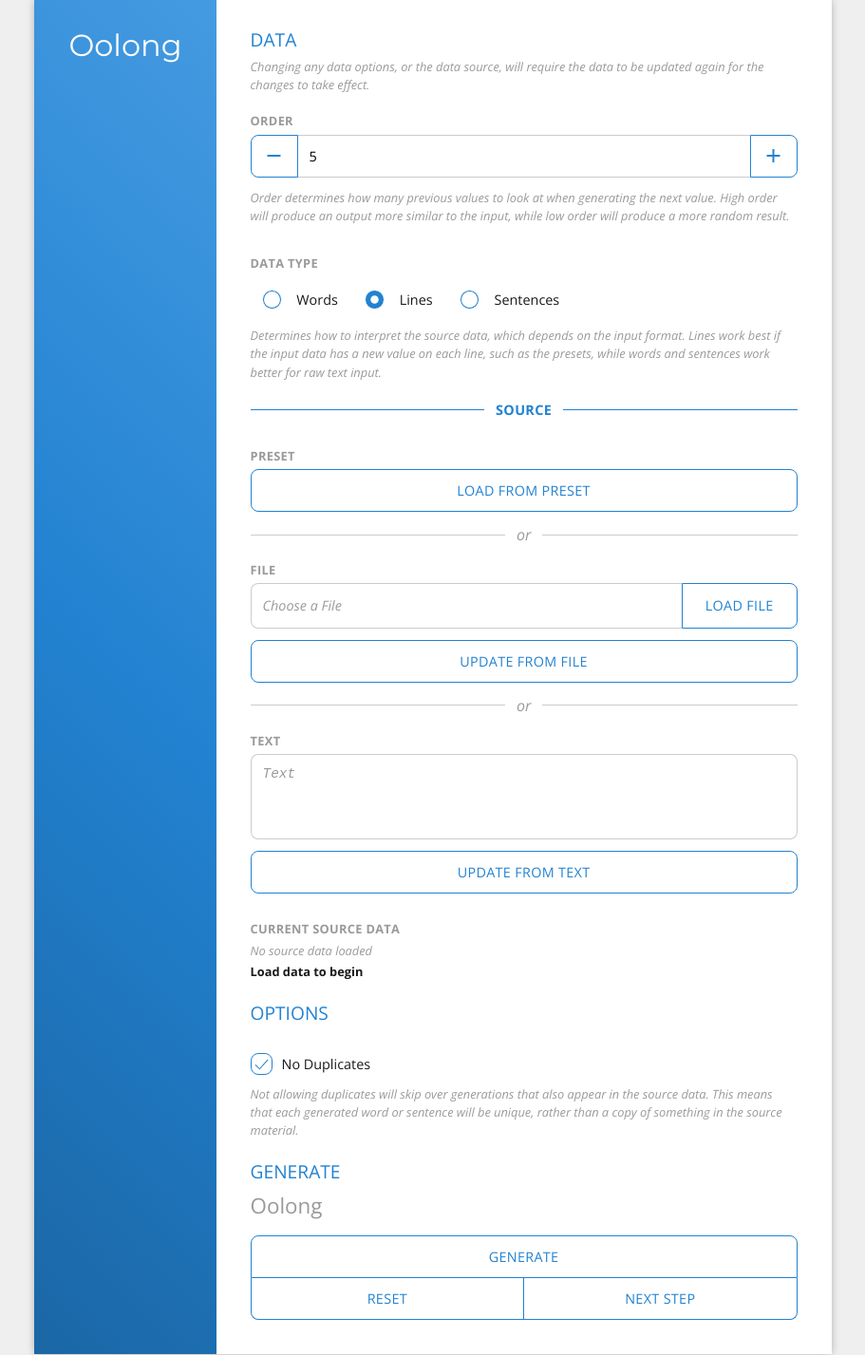
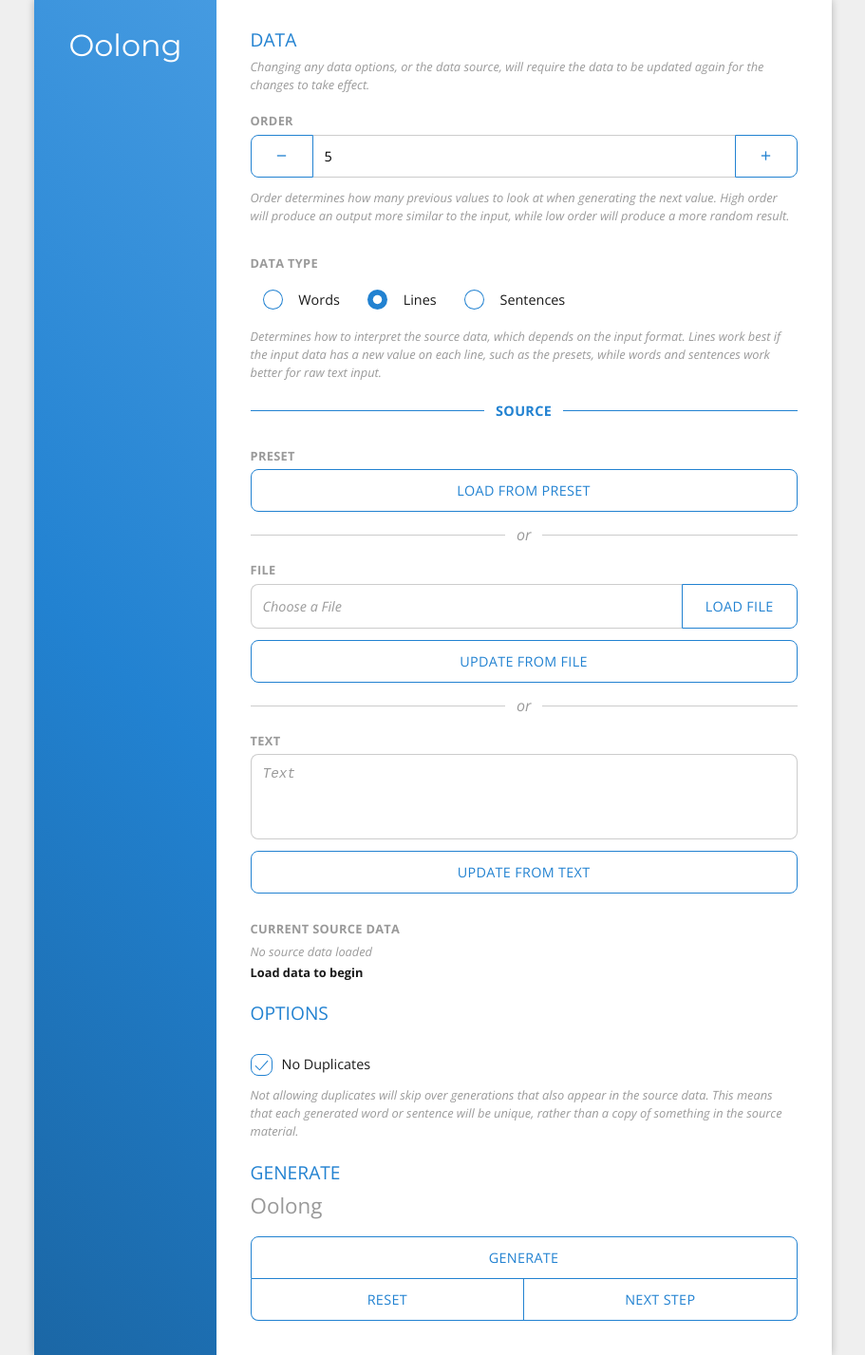
Before and after one commit to YtnomSnrub/oolong, a Jekyll site: the page built from index.html, in a window 1280 px wide. Shown: the whole page at 95% size, without its empty margins (184-1095 px from the left). Built offline with Jekyll 4.4.1, drawn with Linux system fonts in a browser that asks for light colours.

Commit message:
Fixed radio and button styles across browsers

```diff
--- a/_sass/content/input.scss
+++ b/_sass/content/input.scss
@@ -138,14 +138,12 @@
     &.button-icon {
         display: flex;
 
-        padding: 0 $padding-small;
-
         i {
-            width: 24px;
-            height: 24px;
+            width: 1rem;
+            height: 1rem;
             margin: auto;
 
-            font-size: 24px;
+            font-size: 1rem;
         }
     }
 
@@ -294,14 +292,14 @@
     .radio-inner {
         position: relative;
 
-        width: $checkbox-size;
-        height: $checkbox-size;
+        width: $checkbox-size + ($border-width * 2);
+        height: $checkbox-size + ($border-width * 2);
 
-        transition: border-color 0.1s ease-in-out;
+        transition: background-color 0.1s ease;
 
-        border: $border-width solid $foreground-color;
+        border: none;
         border-radius: $checkbox-size;
-        background-color: $accent-color;
+        background-color: $foreground-color;
 
         &::before {
             position: absolute;
@@ -313,7 +311,24 @@
             margin: auto;
 
             content: "";
-            transition: transform 0.1s ease-in-out;
+            transition: background-color 0.1s ease;
+
+            border: none;
+            border-radius: $checkbox-size;
+            background-color: $accent-color;
+        }
+
+        &::after {
+            position: absolute;
+            left: $border-width * 2;
+            right: $border-width * 2;
+            top: $border-width * 2;
+            bottom: $border-width * 2;
+
+            margin: auto;
+
+            content: "";
+            transition: transform 0.1s ease-in-out, background-color 0.1s ease;
             transform: scale(1);
 
             border: none;
@@ -325,7 +340,13 @@
     &:hover,
     &:focus {
         .radio-inner {
-            border-color: $accent-color;
+            background-color: $accent-color;
+        }
+    }
+
+    &:active {
+        .radio-inner {
+            background-color: $foreground-color;
         }
     }
 
@@ -339,7 +360,7 @@
     input[type="radio"] {
         &:checked {
             & + .radio-inner {
-                &::before {
+                &::after {
                     transform: scale(0.5);
                 }
             }
@@ -347,7 +368,7 @@
 
         &:focus {
             & + .radio-inner {
-                border-color: $accent-color;
+                background-color: $accent-color;
             }
 
             & + .radio-inner + span {
```
